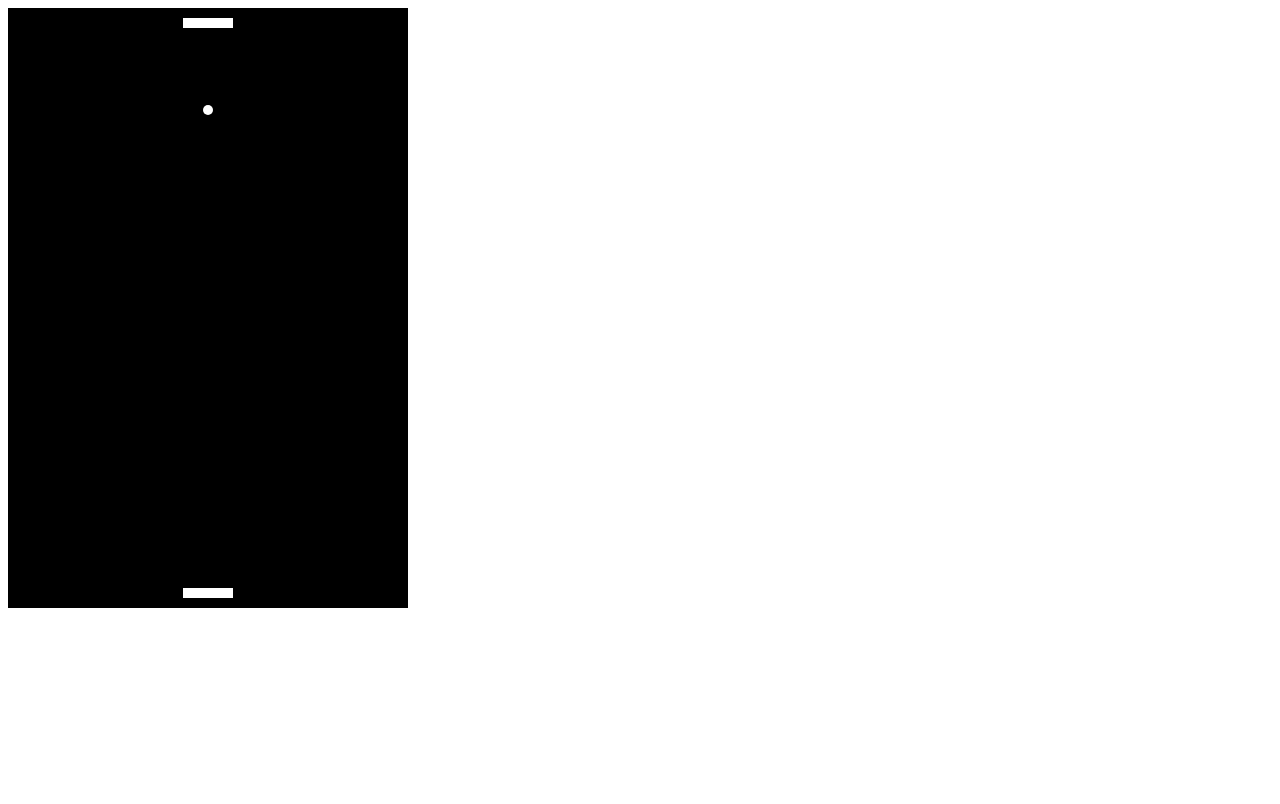
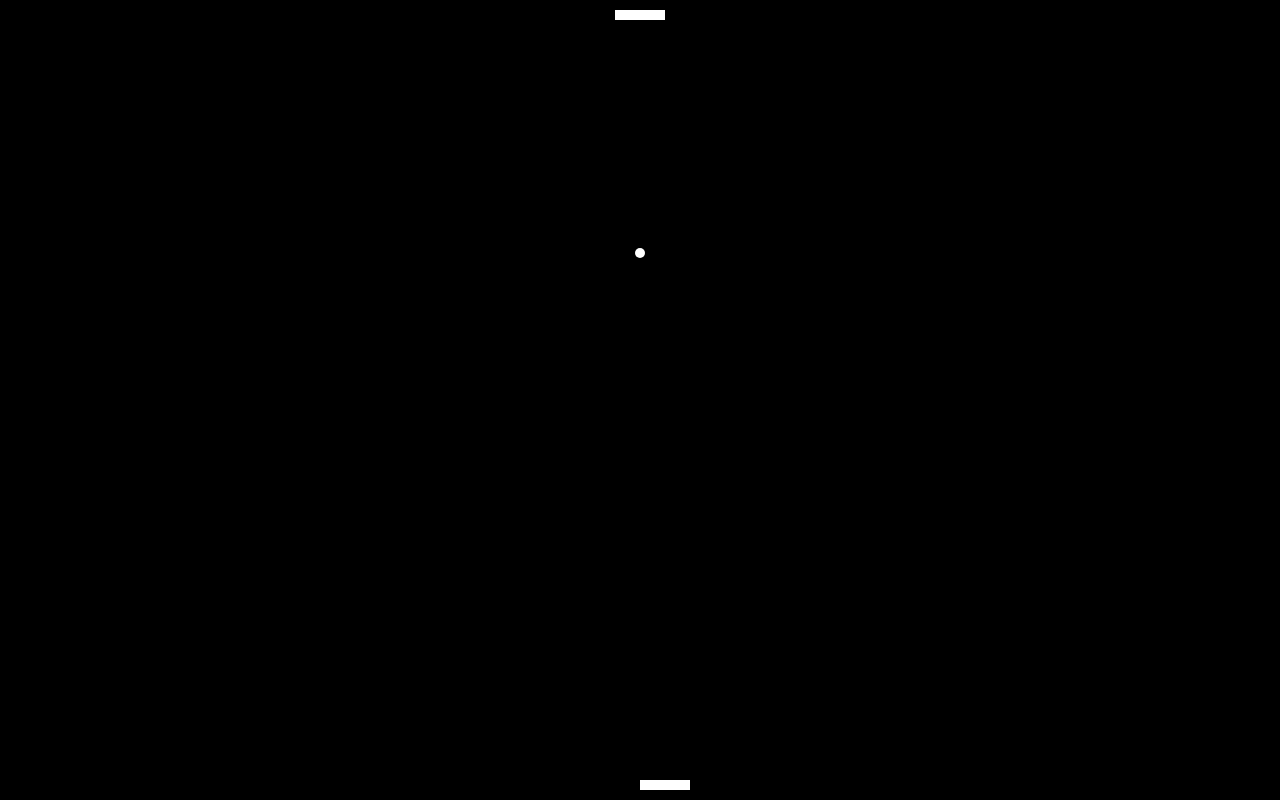
Before and after one commit to Jacobinski/Pong, a plain HTML site: page index.html in a window 1280 px wide. Drawn offline with Linux system fonts and the light colour scheme.

Commit message:
Make the app fullscreen
The app is now fullscreen. I have to still put the paddles on the
left & right side, as well as prevent scrolling.

```diff
--- a/index.html
+++ b/index.html
@@ -1,7 +1,9 @@
 <!DOCTYPE html>
 <html>
     <head>
+        <link rel="stylesheet" href="style.css">
         <script src="pong.js"></script>
     </head>
-    <body></body>
+    <body>
+    </body>
 </html>
--- a/pong.js
+++ b/pong.js
@@ -3,9 +3,9 @@ var animate = window.requestAnimationFrame ||
     window.mozRequestAnimationFrame ||
     function(callback) { window.setTimeout(callback, 1000/60) };
 
-var canvas = document.createElement('canvas');
-var width = 400;
-var height = 600;
+var canvas = document.createElement("canvas");
+var width = window.innerWidth;
+var height = window.innerHeight;
 canvas.width = width;
 canvas.height = height;
 var context = canvas.getContext('2d');
@@ -38,11 +38,11 @@ Paddle.prototype.render = function() {
 };
 
 function Player() {
-    this.paddle = new Paddle(175, 580, 50, 10);
+    this.paddle = new Paddle(width/2, height-20, 50, 10);
 };
 
 function Computer() {
-    this.paddle = new Paddle(175, 10, 50, 10);
+    this.paddle = new Paddle(width/2, 10, 50, 10);
 };
 
 Player.prototype.render = function() {
@@ -166,7 +166,7 @@ Ball.prototype.update = function(top_paddle, bottom_paddle) {
 
 var player = new Player();
 var computer = new Computer();
-var ball = new Ball(200, 300);
+var ball = new Ball(width/2, height/2);
 
 var step = function() {
     update();
--- /dev/null
+++ b/style.css
@@ -0,0 +1,11 @@
+html, body {
+    width: 100%;
+    height: 100%;
+    margin: 0;
+    padding: 0;
+}
+#canvas {
+    position:absolute;
+    top:0;
+    left:0;
+}
```
